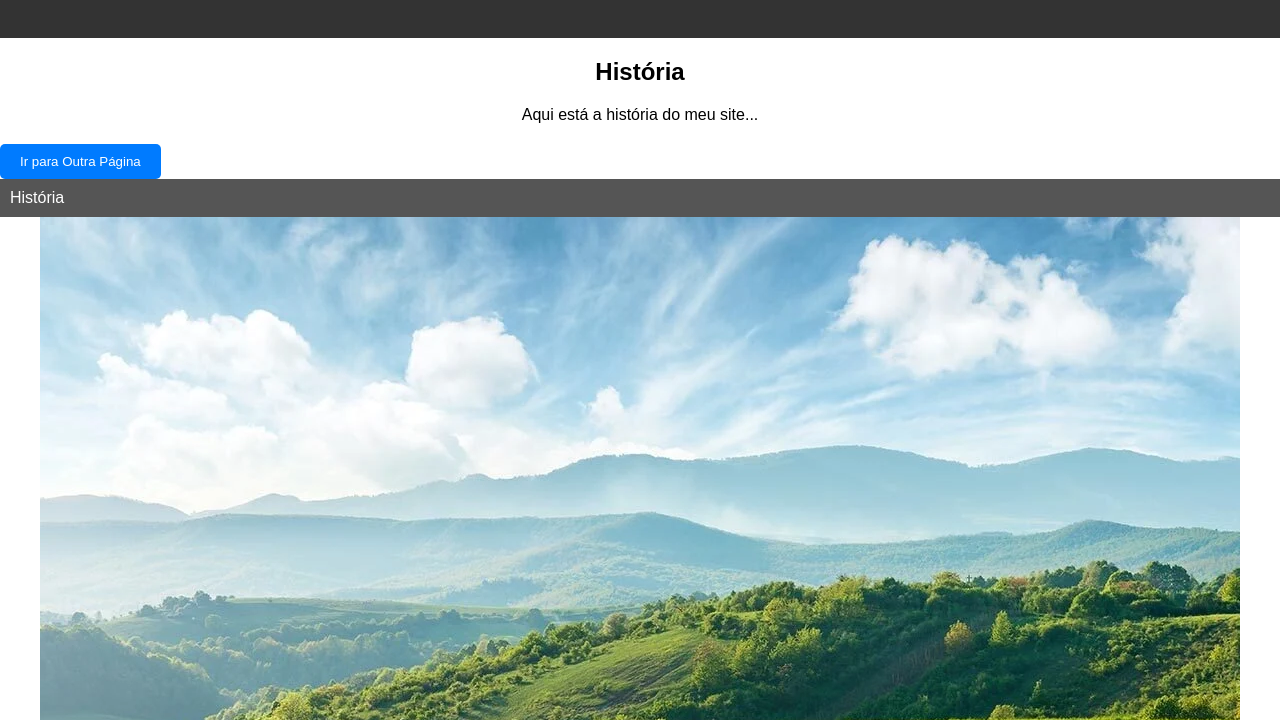
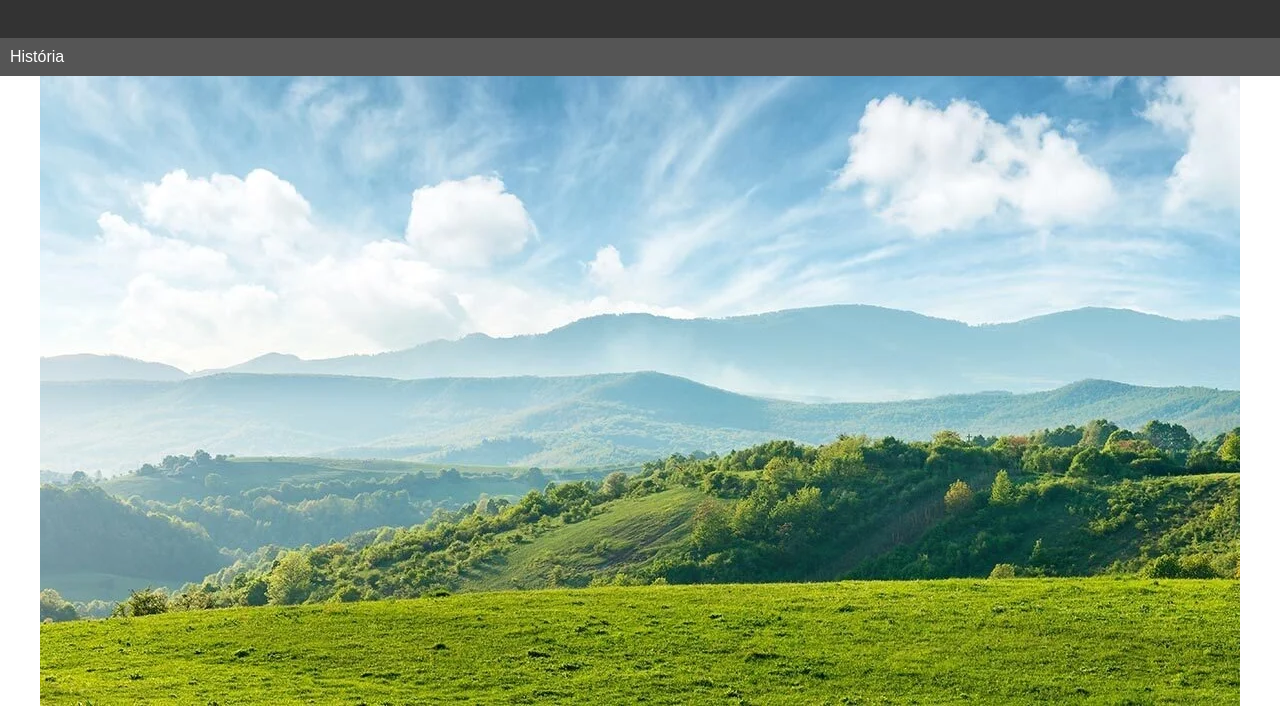
Before and after one commit to Gabriel4-SM/trabalho-de-programa-o, a plain HTML site: page index.html in a window 1280 px wide. Shown: the part 80-800 px from the top of the page. Drawn offline with Linux system fonts and the light colour scheme.

Commit message:
Update index.html

```diff
--- a/index.html
+++ b/index.html
@@ -39,15 +39,9 @@
         <h1>Gabriel Dos Santos de meira</h1>
     </header>
     <main>
-    <section id="historia">
-    <h2>História</h2>
-    <p>Aqui está a história do meu site...</p>
-    <button onclick="window.location.href='outrapagina.html'" style="padding: 10px 20px; background-color: #007bff; color: #fff; border: none; border-radius: 5px; cursor: pointer;">Ir para Outra Página</button>
-</section>
         <div style="background-color: #555; padding: 10px;">
             <a href="#historia" style="color: #fff; text-decoration: none;">História</a>
         </div>
-    </div>
          <img src="paisagem-natural-og.webp" alt="Descrição da imagem">
         <h2>Lugar Favorito</h2>
         <p>O lugar que mais gosto de frequentar é um lugar calmo sem nenhum barulho em volta.</p>
```
